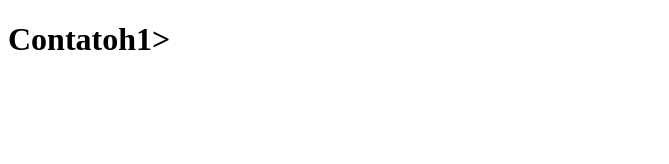
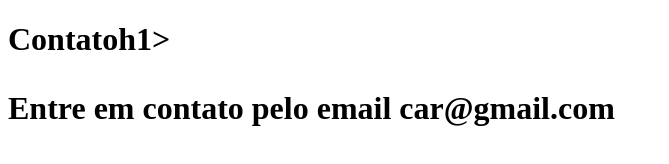
Before and after one commit to Carlos-Reinaldo/Sistema-De-Cadastro, a plain HTML site: page contato.html in a window 1280 px wide. Shown: the whole page, without its empty margins (0-669 px from the left). Drawn offline with Linux system fonts and the light colour scheme.

Commit message:
adicionando o email de contato

```diff
--- a/contato.html
+++ b/contato.html
@@ -8,5 +8,6 @@
 </head>
 <body>
     <h1>Contato</body>h1>
+        <p>Entre em contato pelo email car@gmail.com </p>
 </body>
 </html>
```
